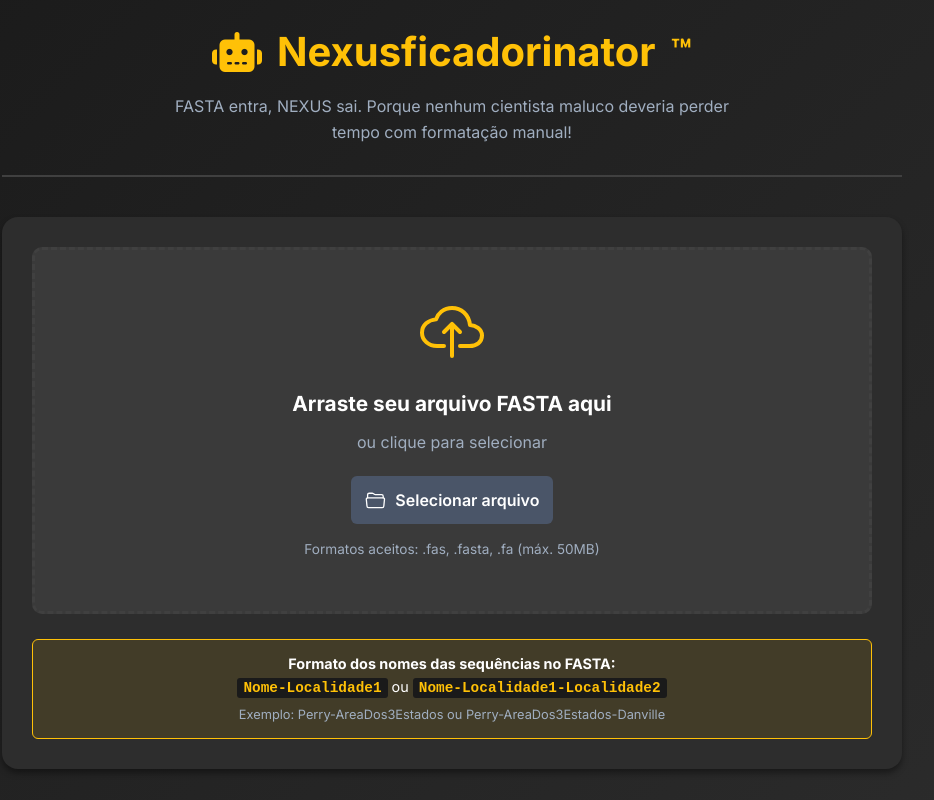
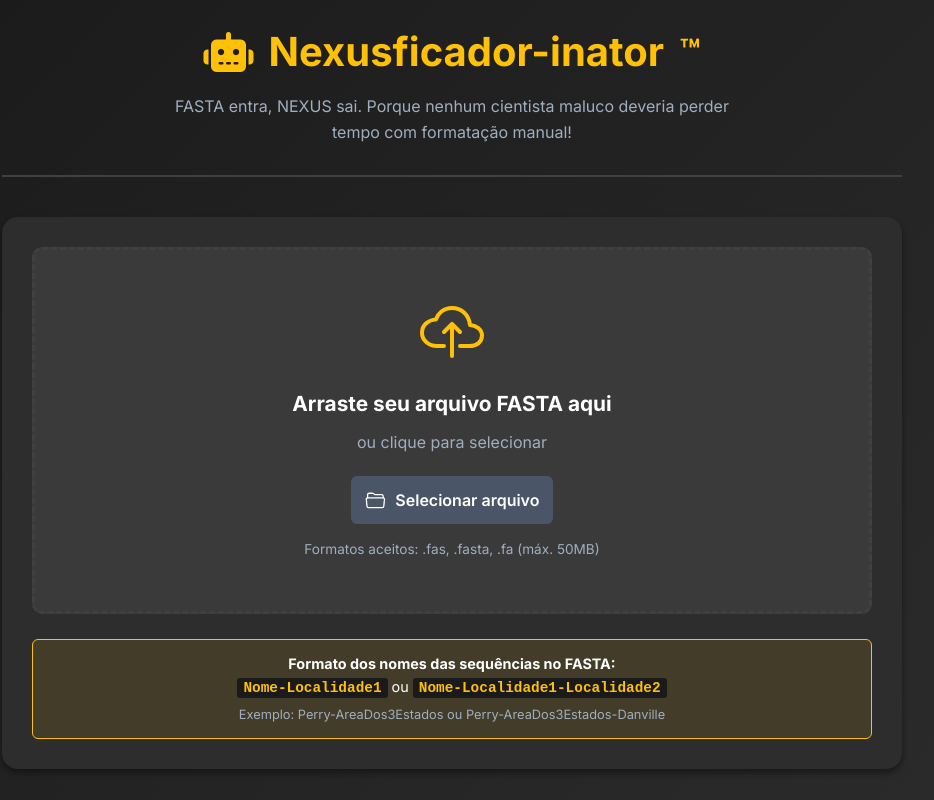
Before and after one commit to TomazBontempo/Nexusficador-inator, a plain HTML site: page index.html in a window 1280 px wide. Shown: the top 800 px of the page, without its empty margins (188-1122 px from the left). Drawn offline with nearby package versions, Linux system fonts and the light colour scheme.

Commit message:
fixing title

```diff
--- a/index.html
+++ b/index.html
@@ -36,7 +36,7 @@
             class="fa-solid fa-robot"
             style="font-size: 2.5rem; vertical-align: middle"
           ></i>
-          Nexusficadorinator<sup>™</sup>
+          Nexusficador-inator<sup>™</sup>
         </h1>
         <p class="subtitle">
           FASTA entra, NEXUS sai. Porque nenhum cientista maluco deveria perder
```
